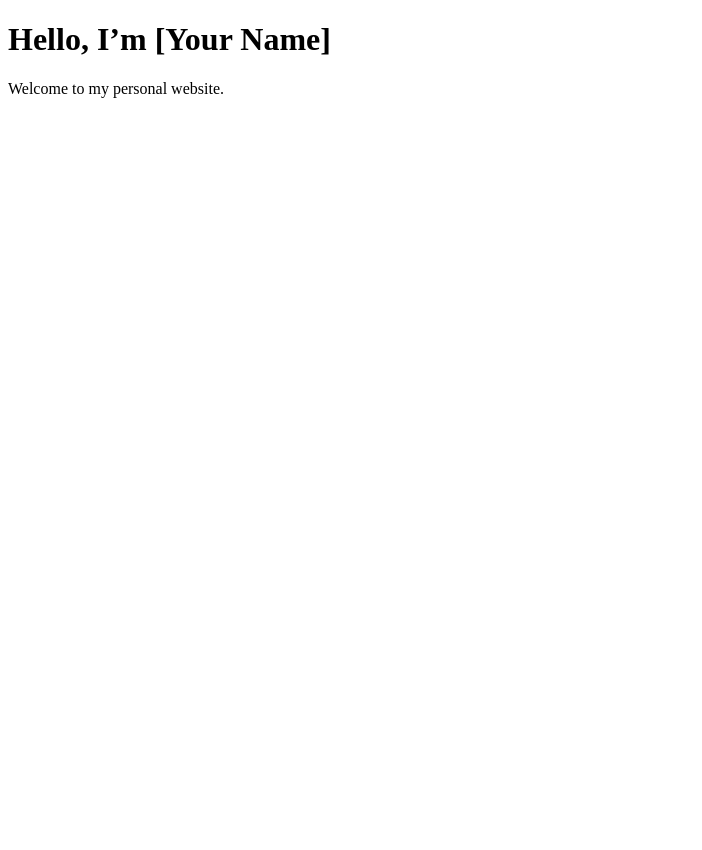
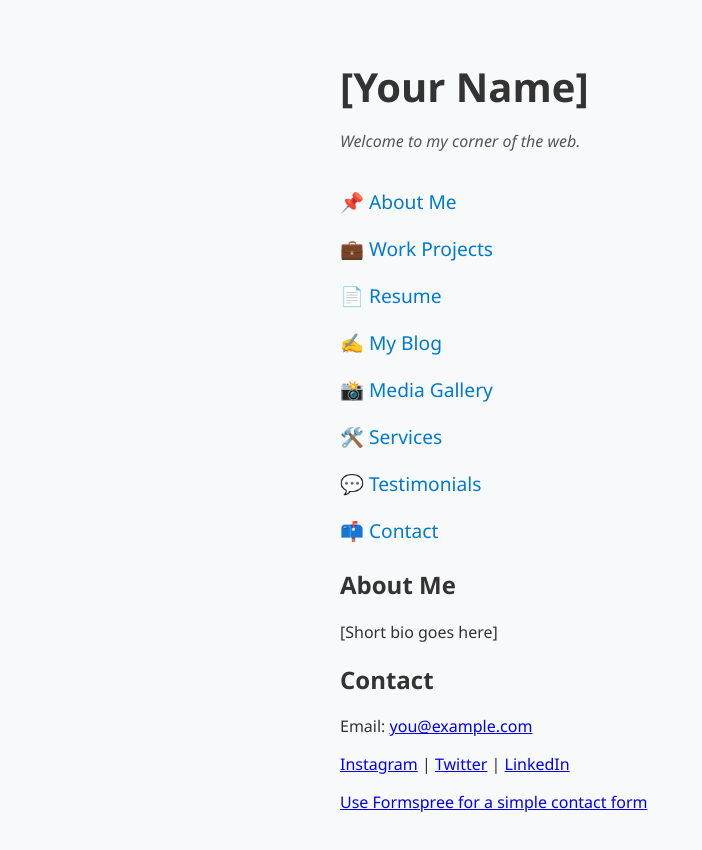
Before and after one commit to T-antriK/t-antrik.github.io, a plain HTML site: page index.html in a window 1280 px wide. Shown: the whole page, without its empty margins (0-702 px from the left). Before the commit the page ends 800 px from the top, so only its background shows below. Drawn offline with Linux system fonts and the light colour scheme.

Commit message:
Update index.html

```diff
--- a/index.html
+++ b/index.html
@@ -1,10 +1,104 @@
 <!DOCTYPE html>
-<html>
-  <head>
-    <title>Your Name</title>
-  </head>
-  <body>
-    <h1>Hello, I’m [Your Name]</h1>
-    <p>Welcome to my personal website.</p>
-  </body>
-</html>
+<html lang="en">
+<head>
+  <meta charset="UTF-8">
+  <meta name="viewport" content="width=device-width, initial-scale=1">
+  <title>[Your Name]</title>
+  <style>
+    body {
+      font-family: "Segoe UI", sans-serif;
+      background: #f8f9fa;
+      color: #333;
+      margin: 0;
+      padding: 2rem;
+    }
+
+    .container {
+      max-width: 600px;
+      margin: auto;
+    }
+
+    h1 {
+      font-size: 2.5rem;
+      margin-bottom: 0.5rem;
+    }
+
+    p.tagline {
+      color: #555;
+      font-style: italic;
+      margin-bottom: 2rem;
+    }
+
+    ul.directory {
+      list-style: none;
+      padding: 0;
+    }
+
+    ul.directory li {
+      margin: 0.75rem 0;
+      font-size: 1.2rem;
+    }
+
+    ul.directory li a {
+      color: #007acc;
+      text-decoration: none;
+      padding: 0.25rem 0;
+      display: inline-block;
+      transition: color 0.2s ease;
+    }
+
+    ul.directory li a:hover {
+      color: #005f99;
+    }
+
+    footer {
+      margin-top: 3rem;
+      font-size: 0.9rem;
+      color: #777;
+      text-align: center;
+    }
+
+    @media (max-width: 600px) {
+      body {
+        padding: 1rem;
+      }
+      h1 {
+        font-size: 2rem;
+      }
+    }
+  </style>
+  <!-- 🔍 Plausible Analytics -->
+  <script defer data-domain="yourusername.github.io" src="https://plausible.io/js/plausible.js"></script>
+</head>
+<body>
+  <div class="container">
+    <h1>[Your Name]</h1>
+    <p class="tagline">Welcome to my corner of the web.</p>
+
+    <ul class="directory">
+      <li><a href="#about">📌 About Me</a></li>
+      <li><a href="#work">💼 Work Projects</a></li>
+      <li><a href="#resume">📄 Resume</a></li>
+      <li><a href="#blog">✍️ My Blog</a></li>
+      <li><a href="#gallery">📸 Media Gallery</a></li>
+      <li><a href="#services">🛠️ Services</a></li>
+      <li><a href="#testimonials">💬 Testimonials</a></li>
+      <li><a href="#contact">📫 Contact</a></li>
+    </ul>
+
+    <!-- Optional Sections as Anchors -->
+    <section id="about">
+      <h2>About Me</h2>
+      <p>[Short bio goes here]</p>
+    </section>
+
+    <section id="contact">
+      <h2>Contact</h2>
+      <p>Email: <a href="mailto:you@example.com">you@example.com</a></p>
+      <p>
+        <a href="https://instagram.com/pt7even">Instagram</a> |
+        <a href="https://x.com/Pr4t33kTh4w4n1">Twitter</a> |
+        <a href="https://linkedin.com/in/prateek-thawani">LinkedIn</a>
+      </p>
+      <p><a href="https://formspree.io/">Use Formspree for a simple contact form</a></p>
+    </section>
```
